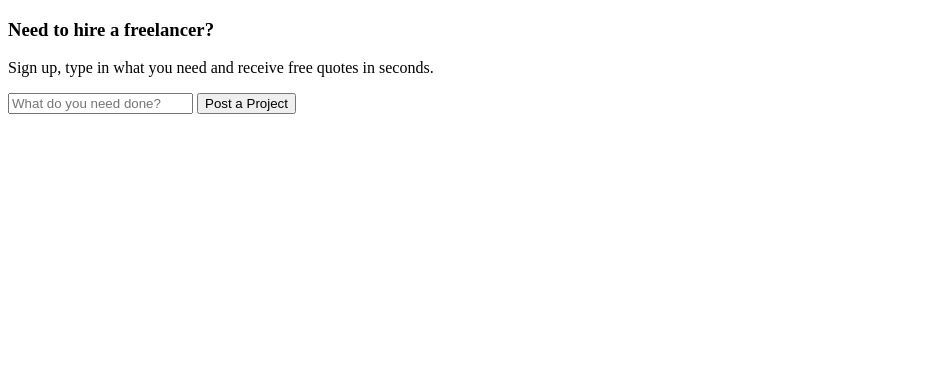
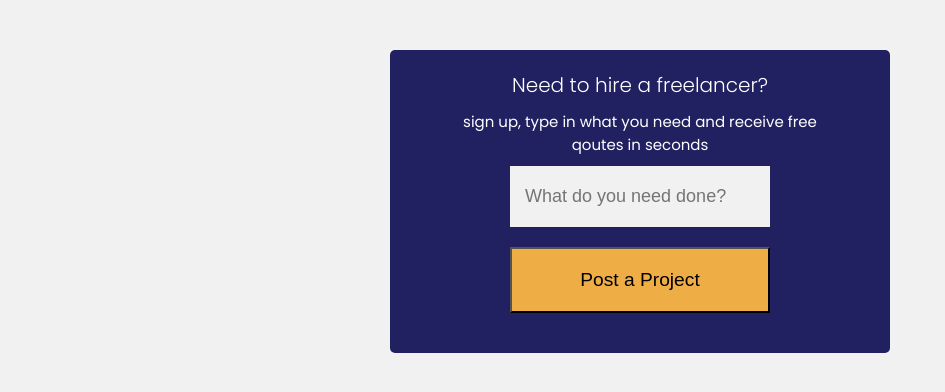
Before and after one commit to AmerAjjawi/freelance-form, a plain HTML site: page index.html in a window 1280 px wide. Shown: the whole page, without its empty margins (0-945 px from the left). Drawn offline with Linux system fonts and the light colour scheme.

Commit message:
restructured the html and css layout and design

```diff
--- a/index.html
+++ b/index.html
@@ -14,14 +14,21 @@
 </head>
 
 <body>
-    <div class="box-1">
-        <div class="box-2">
-            <h3>Need to hire a freelancer?</h3>
-            <p>Sign up, type in what you need and receive free quotes in seconds.</p>
-            <input type="text" class="work-form" placeholder="What do you need done?">
-            <button>Post a Project</button>
-        </div>
-    </div>
+    <main class="container">
+       <div class="card">
+        <h1>Need to hire a freelancer?</h1>
+        <p>sign up, type in what you need and receive free qoutes in seconds</p>
+        <form>
+            <div class="label">
+                <input type="text" class="input-form" placeholder="What do you need done?">
+
+                <button type="submit" id="btn1">Post a Project</button>
+            </div>
+            <div class=""></div>
+        </form>
+       </div>
+    </main>
+
 </body>
 
 </html>
--- a/styles.css
+++ b/styles.css
@@ -0,0 +1,59 @@
+
+
+
+*{
+    margin: 0;
+    padding: 0;
+    box-sizing: border-box;
+}
+
+body {
+    font-family: "Poppins", sans-serif;
+    background-color: #f1f1f1;
+}
+
+.container {
+  margin: 50px auto;
+  width: 500px;
+
+}
+
+
+.card {
+    background-color: #212161;
+    padding: 20px 50px;
+    color: #ffff;
+    text-align: center;
+    border-radius: 5px;
+}
+
+.card h1 {
+    font-size: 20px;
+    margin-bottom: 10px;
+    font-weight: 300;
+}
+
+.card p {
+    font-size: 15px;
+    margin-bottom: 10px;
+}
+
+
+
+.card input[type="text"] {
+  width: 65%;
+  padding: 20px 15px;
+  font-size: large;
+  border: none;
+  background: #f1f1f1;
+  margin-bottom: 20px;
+
+}
+
+.card button {
+    width: 65%;
+    padding: 20px 15px;
+    font-size: larger;
+    background-color: #efad45;
+    margin-bottom: 20px
+}
```
